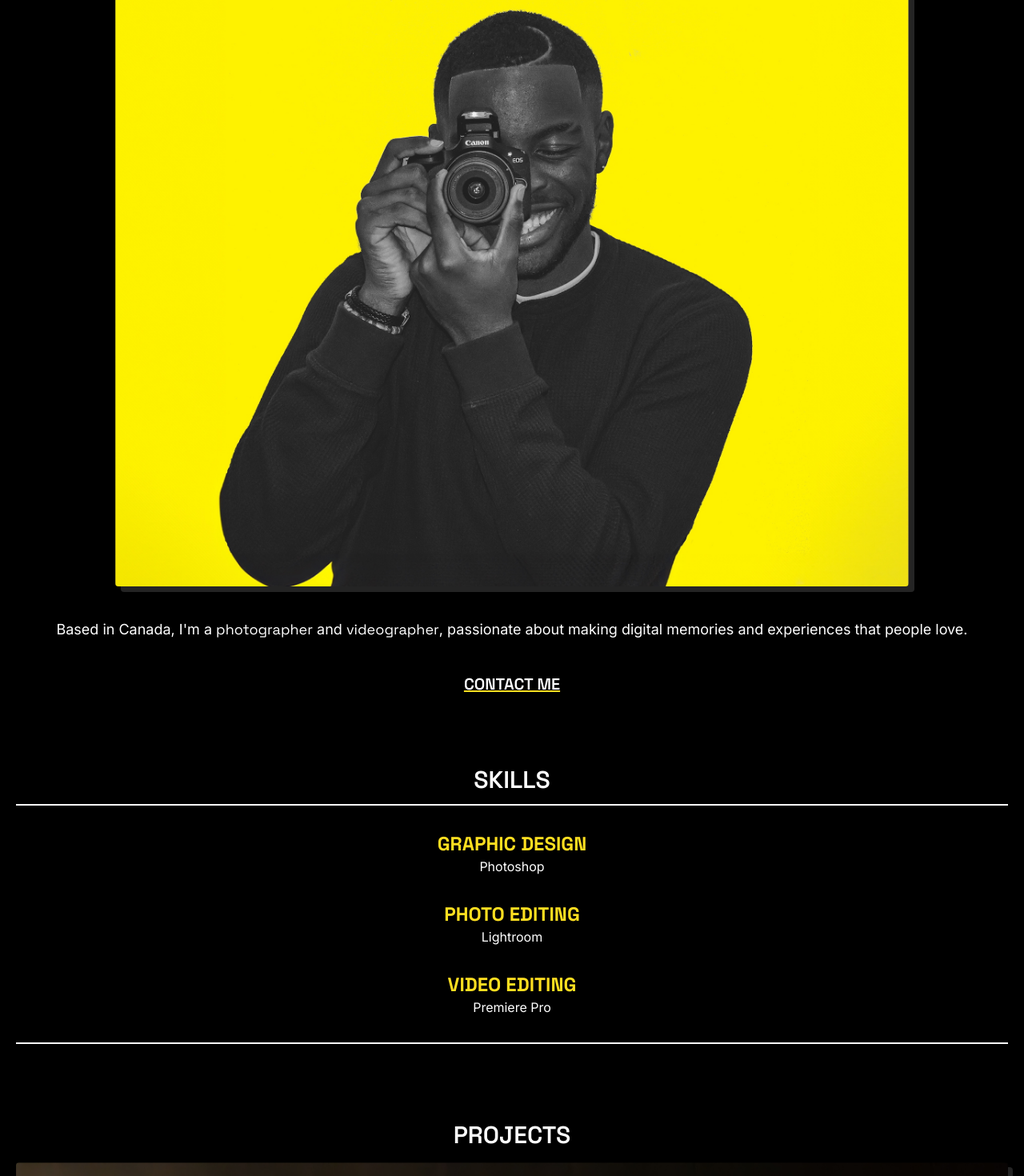
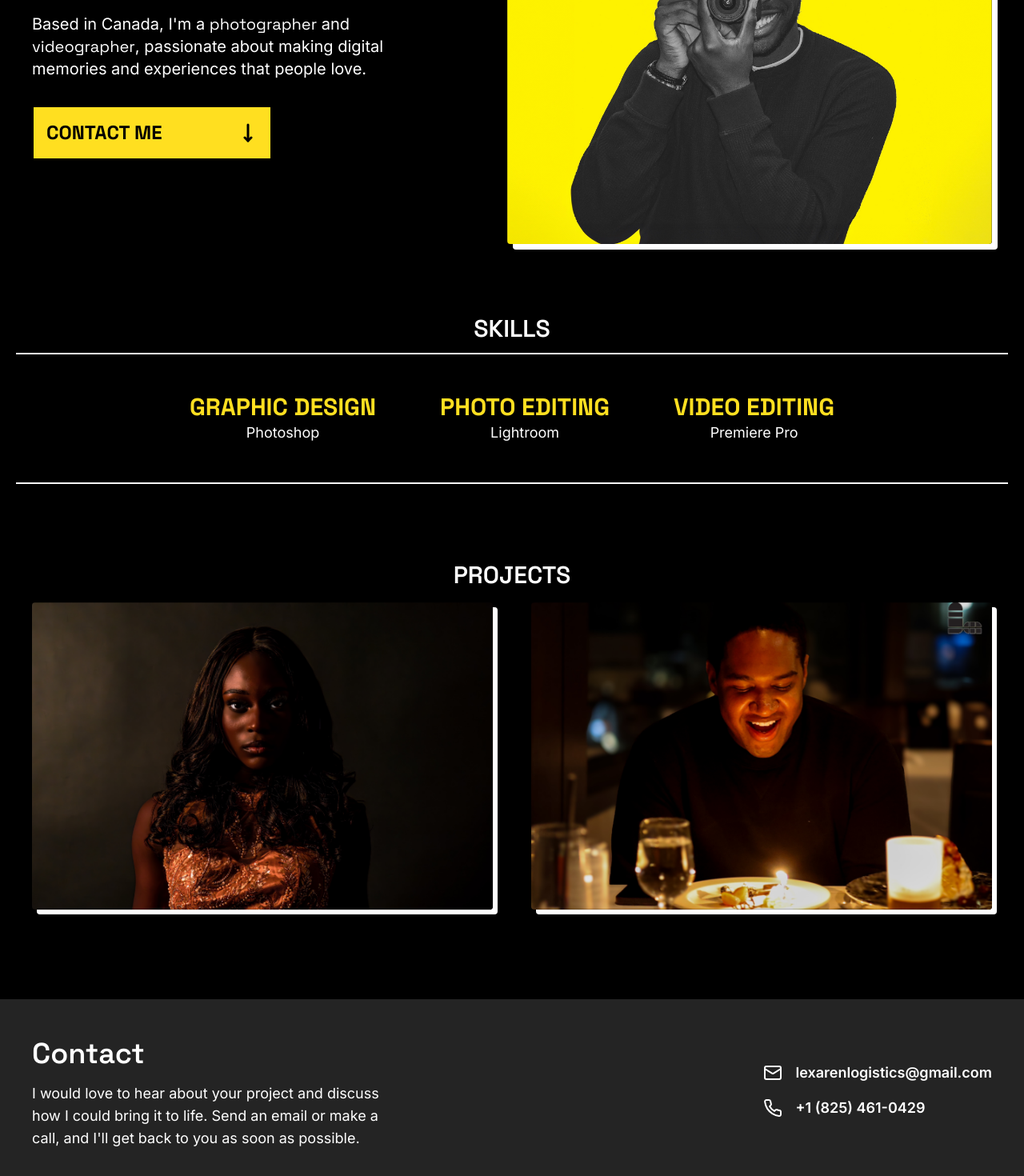
Before and after one commit to raphael-odeareduo19/photographer-portfolio, a React (Vite) app: page / in a window 1280 px wide. Shown: the part 320-1790 px from the top of the page at 80% size. Built offline with nearby package versions, Linux system fonts and the light colour scheme.

Commit message:
Add styling for medium breakpoints

```diff
--- a/src/components/Footer.jsx
+++ b/src/components/Footer.jsx
@@ -1,17 +1,23 @@
 const Footer = () => {
     return (
-        <footer id="contact" className="px-5 py-12 pb-6 bg-[#242424] text-center">
-            <div className="">
-                <p className="mb-4 font-[Space_Grotesk] font-semibold text-4xl">Contact</p>
-                <p className="mb-10 text-lg">I would love to hear about your project and discuss how I could bring it to life. Send an email or make a call, and I'll get back to you as soon as possible.</p>
+        <footer id="contact" className="px-5 py-12 pb-6 bg-[#242424] text-center md:px-8">
+            <div className="mx-auto max-w-[1200px] flex flex-col gap-8 md:text-left md:flex-row md:items-center md:gap-20 md:justify-between">
+                <div className="max-w-[460px]">
+                    <p className="mb-4 font-[Space_Grotesk] font-semibold text-4xl">Contact</p>
+                    <p className="mb-10 text-lg">I would love to hear about your project and discuss how I could bring it to life. Send an email or make a call, and I'll get back to you as soon as possible.</p>
+                </div>
                 <div className="flex flex-col gap-4 mb-12">
-                    <a className="font-semibold text-lg hover:text-yellow-300 transition-all duration-1000" href="mailto:" target="_blank">lexarenlogistics@gmail.com</a>
-                    <a className="font-semibold text-lg hover:text-yellow-300 transition-all duration-250" href="tel:+18254610429" target="_blank">+1 (825) 461-0429</a>
-                </div>
-                <div>
-                    <span className="font-black text-xl">Lex<span className="text-yellow-300">pics</span></span>
+                    <a className="flex items-center gap-4 font-semibold text-lg hover:text-yellow-300 transition-all duration-1000" href="mailto:lexarenlogistics@gmail.com" target="_blank">
+                        <svg xmlns="http://www.w3.org/2000/svg" width="24" height="24" viewBox="0 0 24 24" fill="none" stroke="currentColor" stroke-width="2" stroke-linecap="round" stroke-linejoin="round" class="lucide lucide-mail"><rect width="20" height="16" x="2" y="4" rx="2"/><path d="m22 7-8.97 5.7a1.94 1.94 0 0 1-2.06 0L2 7"/></svg>
+                        <span>lexarenlogistics@gmail.com</span>
+                    </a>
+                    <a className="flex items-center gap-4 font-semibold text-lg hover:text-yellow-300 transition-all duration-250" href="tel:+18254610429" target="_blank">
+                        <svg xmlns="http://www.w3.org/2000/svg" width="24" height="24" viewBox="0 0 24 24" fill="none" stroke="currentColor" stroke-width="2" stroke-linecap="round" stroke-linejoin="round" class="lucide lucide-phone"><path d="M22 16.92v3a2 2 0 0 1-2.18 2 19.79 19.79 0 0 1-8.63-3.07 19.5 19.5 0 0 1-6-6 19.79 19.79 0 0 1-3.07-8.67A2 2 0 0 1 4.11 2h3a2 2 0 0 1 2 1.72 12.84 12.84 0 0 0 .7 2.81 2 2 0 0 1-.45 2.11L8.09 9.91a16 16 0 0 0 6 6l1.27-1.27a2 2 0 0 1 2.11-.45 12.84 12.84 0 0 0 2.81.7A2 2 0 0 1 22 16.92z"/></svg>
+                        <span>+1 (825) 461-0429</span>
+                    </a>
                 </div>
             </div>
+                <span className="font-black text-xl">Lex<span className="text-yellow-300">pics</span></span>
         </footer>
     )
 }
--- a/src/components/Hero.jsx
+++ b/src/components/Hero.jsx
@@ -5,18 +5,21 @@ const Hero = () => {
     return (
         <>
             <Header />
-            <section className="hero-section px-5 text-center mb-22">
-                <div className="flex flex-col">
-                    <div className="flex flex-col items-center gap-10">
-                        <h1 className="title font-[Space_Grotesk] font-bold text-5xl">Nice to meet you! I'm <span className="underline decoration-yellow-300">Lucas Uzum</span>
-                        </h1>
-                        <div className="w-4/5 personal-image-box rounded overflow-hidden shadow-[7px_7px_0_0_#242424]">
-                            <img className="w-full personal-image" src={personalPic} alt="me-smiling-while-holding-a-camera" />
+            <section className="hero-section px-5 text-center mb-22 md:text-left md:px-10">
+                    <div className="max-w-[1200px] mx-auto flex flex-col items-center gap-10 md:flex-row md:gap-16">
+                        <div className="w-4/5 personal-image-box rounded overflow-hidden shadow-[7px_7px_0_0_white] md:order-2">
+                            <img className="w-full personal-image hover:scale-110 transition-all duration-500" src={personalPic} alt="me-smiling-while-holding-a-camera" />
                         </div>
-                        <p className="intro text-lg">Based in Canada, I'm a <span className="font-[Space_Grotesk]">photographer</span> and <span className="font-[Space_Grotesk]">videographer</span>, passionate about making digital memories and experiences that people love.</p>
-                        <a className="uppercase underline decoration-yellow-300 font-[Space_Grotesk] font-semibold text-xl hover:-translate-y-[2px] transition-all duration-250 active:translate-y-[2px]" href="#contact">Contact me</a>
+                        <div className="textbox flex flex-col gap-8 md:w-[70%]">
+                            <h1 className="title font-[Space_Grotesk] font-bold text-5xl md:text-6xl md:leading-[0.9]">Nice to meet you! I'm <span className="underline decoration-yellow-300">Lucas Uzum</span>
+                            </h1>
+                            <p className="intro text-lg md:text-xl">Based in Canada, I'm a <span className="font-[Space_Grotesk]">photographer</span> and <span className="font-[Space_Grotesk]">videographer</span>, passionate about making digital memories and experiences that people love.</p>
+                            <a className="mx-auto flex gap-4 items-center justify-between uppercase bg-yellow-300 text-black font-[Space_Grotesk] font-bold text-xl p-4 border-2 hover:-translate-y-[2px] transition-all duration-250 active:translate-y-[2px] md:w-[300px] md:mx-0 md:text-2xl" href="#contact">
+                                <span>Contact me</span>
+                                <svg xmlns="http://www.w3.org/2000/svg" width="24" height="24" viewBox="0 0 24 24" fill="none" stroke="currentColor" stroke-width="3" stroke-linecap="round" stroke-linejoin="round" class="lucide lucide-move-down"><path d="M8 18L12 22L16 18"/><path d="M12 2V22"/></svg>
+                            </a>
+                        </div>
                     </div>
-                </div>
             </section>
         </>
     )
--- a/src/components/MainContent.jsx
+++ b/src/components/MainContent.jsx
@@ -20,9 +20,9 @@ const projects = [
 
 const MainContent = () => {
     return (
-        <main className="px-5 mb-28">
+        <main className="px-5 mb-28 md:px-10">
             <h3 className="mb-4 uppercase font-[Space_Grotesk] font-semibold text-3xl text-center">Projects</h3>
-            <div className="flex flex-col gap-12">
+            <div className="max-w-[1200px] mx-auto flex flex-col gap-12 md:grid md:grid-cols-2">
                 {projects.map((project, i) => {
                     return (
                         <ProjectCard
--- a/src/components/ProjectCard.jsx
+++ b/src/components/ProjectCard.jsx
@@ -1,7 +1,7 @@
 const ProjectCard = (props) => {
     return (
-            <div className="shadow-[6px_6px_0_#242424] rounded overflow-hidden">
-                <img className="w-full" src={props.projectImgSrc} alt="photgraphy-project" />
+            <div className="shadow-[6px_6px_0_white] rounded overflow-hidden">
+                <img className="w-full hover:scale-110 transition-all duration-500" src={props.projectImgSrc} alt="photgraphy-project" />
                 <div>
                     <p></p>
                 </div>
--- a/src/components/SkillCard.jsx
+++ b/src/components/SkillCard.jsx
@@ -2,8 +2,8 @@ const SkillCard = (props) => {
     return (
         <>
             <div className="skill-card">
-                <h3 className="uppercase font-[Space_Grotesk] font-bold text-yellow-300 text-2xl">{props.skillName}</h3>
-                <p>{props.skillTool}</p>
+                <h3 className="uppercase font-[Space_Grotesk] font-bold text-yellow-300 text-2xl md:text-3xl">{props.skillName}</h3>
+                <p className="md:text-lg">{props.skillTool}</p>
             </div>
         </>
     )
--- a/src/components/Skills.jsx
+++ b/src/components/Skills.jsx
@@ -19,7 +19,7 @@ const Skills = () => {
     return (
         <section className="px-5 mb-24 text-center">
             <h3 className="mb-3 uppercase font-[Space_Grotesk] font-semibold text-3xl">Skills</h3>
-            <div className="py-8 flex flex-col gap-8 border-y-2">
+            <div className="py-8 flex flex-col gap-8 border-y-2 md:py-12 md:flex-row md:items-center md:justify-center md:gap-20 flex-wrap">
                 {skills.map((skill, i) => {
                     return (
                         <SkillCard
```
